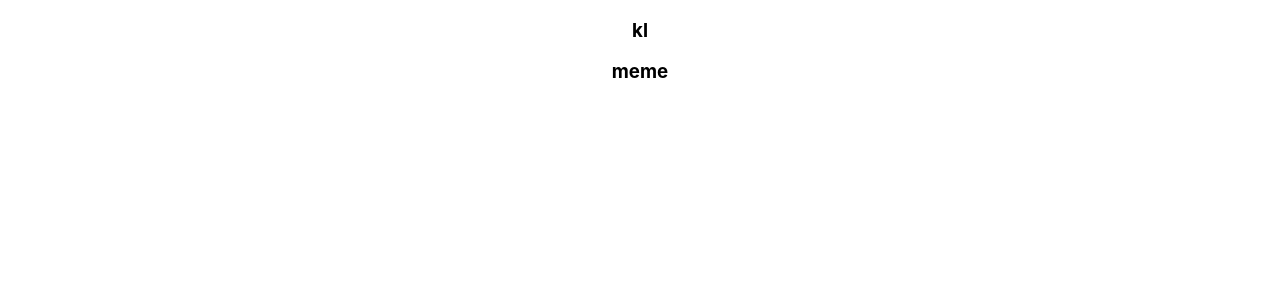
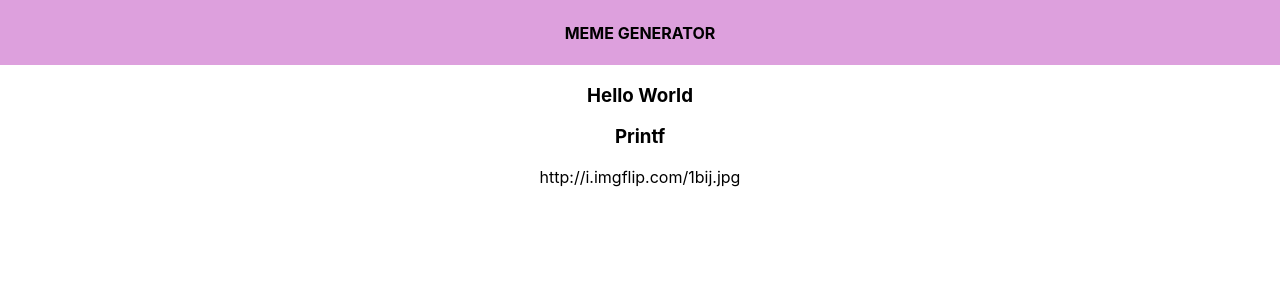
Before and after one commit to Abuu001/React-Meme-Generator, a React (Create React App) app in the folder react_meme_generator/: page / in a window 1280 px wide. Shown: the top 300 px of the page. Built offline with nearby package versions, Linux system fonts and the light colour scheme; no server answers.

Commit message:
Added some functionality

```diff
--- a/react_meme_generator/src/components/App.css
+++ b/react_meme_generator/src/components/App.css
@@ -36,3 +36,12 @@
     transform: rotate(360deg);
   }
 }
+.header{
+  background-color: plum;
+  width: 100%;
+  height: 65px;
+  display: flex;
+  align-items: center;
+  justify-content: center;
+  font-weight: bold;
+}
--- a/react_meme_generator/src/components/Header.js
+++ b/react_meme_generator/src/components/Header.js
@@ -3,9 +3,13 @@ import React from "react"
  const Header=()=>{
 
     return(
-        <div>
-            <h3>kl</h3>
-        </div>
+       <header  className="header">
+           {/* <img
+              src="http://i.imgflip.com/1bij.jpg"
+              alt ="meme photo"
+           /> */}
+           <p> MEME  GENERATOR</p>
+       </header>
     )
 }
 
--- a/react_meme_generator/src/components/MemeGenerator.js
+++ b/react_meme_generator/src/components/MemeGenerator.js
@@ -3,12 +3,34 @@ import React,{Component} from "react"
 class MemeGenerator extends Component {
     constructor(){
         super()
-        this.state={}
+        this.state={
+            topText:"Hello World",
+            bottomText:"Printf",
+            randomImage:"http://i.imgflip.com/1bij.jpg",
+            allMemeImages:[]
+        }
     }
+
+    componentDidMount(){
+
+        fetch("https://api.imgflip.com/get_memes")
+        .then(data=> data.json())
+        .then(response=> {
+            const {memes} = response.data
+            console.log(memes);
+            this.setState({
+                allMemeImages :  memes
+            })
+        })
+
+    }
+
     render(){
         return(
             <div>
-                <h3>meme</h3>
+                <h3>{this.state.topText}</h3>
+                <h3>{this.state.bottomText}</h3>
+                {this.state.randomImage}
             </div>
         )
     }
```
Also changed, not shown: react_meme_generator/src/components/meme.jpeg (added).
